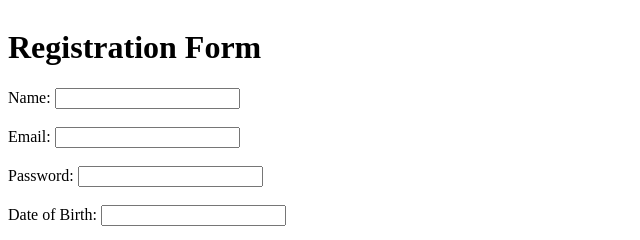
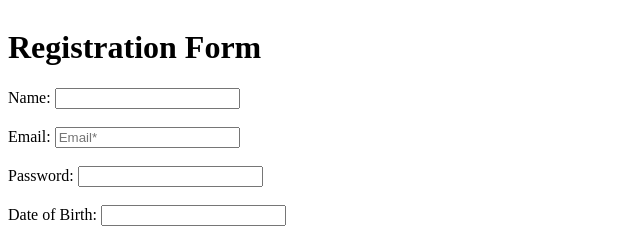
Before and after one commit to indhushiva/wd101, a plain HTML site: page index.html in a window 1280 px wide. Shown: the top 240 px of the page, 0-640 px from the left. Drawn offline with nearby package versions, Linux system fonts and the light colour scheme.

Commit message:
index.html

```diff
--- a/index.html
+++ b/index.html
@@ -94,7 +94,7 @@ div#tables {
              <h1>Registration Form</h1>
             <form id="myForm">
             <label>Name: <input id="name" type="text" required></label><br><br>
-            <label>Email: <input id="email" type="text" pattern ="/^[a-zA-Z0-9.!#$%&'*+/=?^_`{|}~-]+@[a-zA-Z0-9-]+(?:\.[a-zA-Z0-9-]+)*$/" required></label><br><br>
+            <label>Email: <input name="email" type="email" pattern="[A-Za-z0-9._%+-]+@[A-Za-z0-9.-]+\.[A-Za-z]{1,63}$" class="form-control" placeholder="Email*" id="email" required=""></label><br><br>
             <label>Password: <input id="password" type="text" required></label><br><br>
             <label>Date of Birth: <input id="datepicker" type="text" required></label><br><br>
 
```
